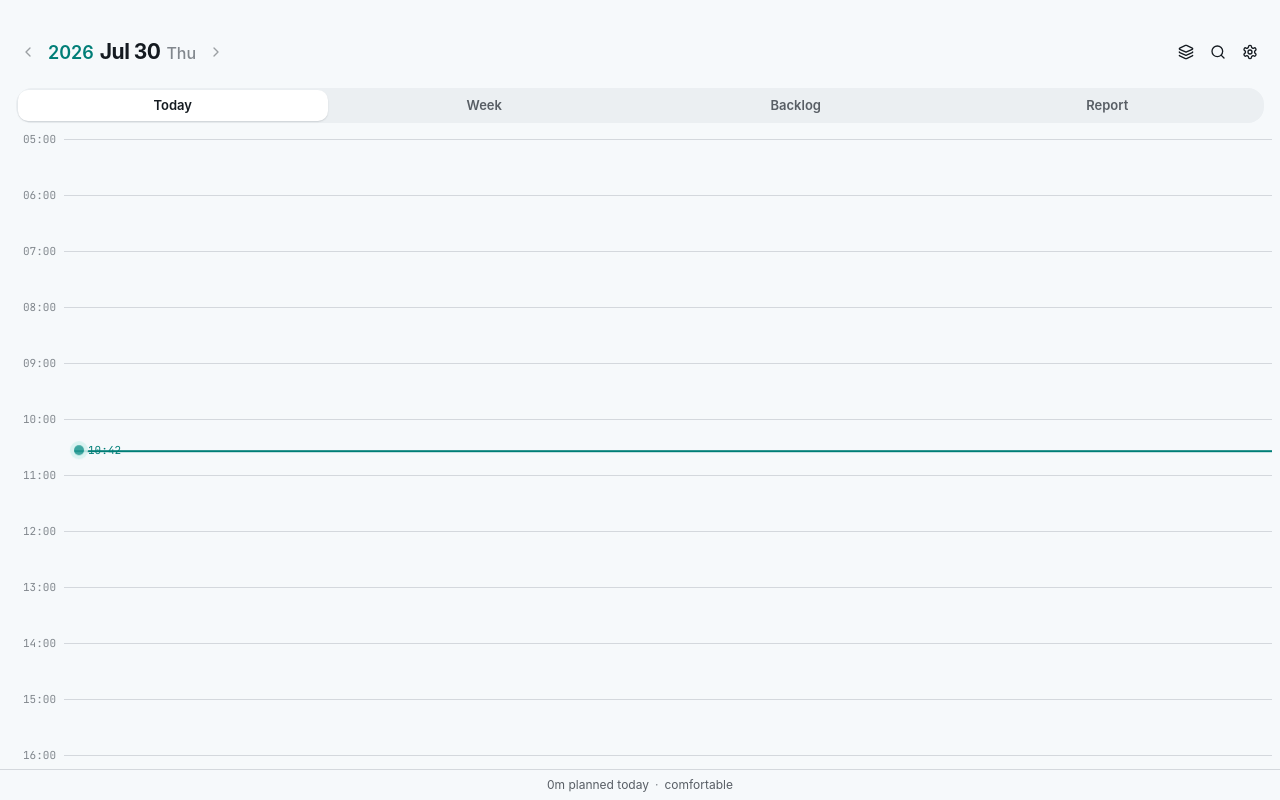
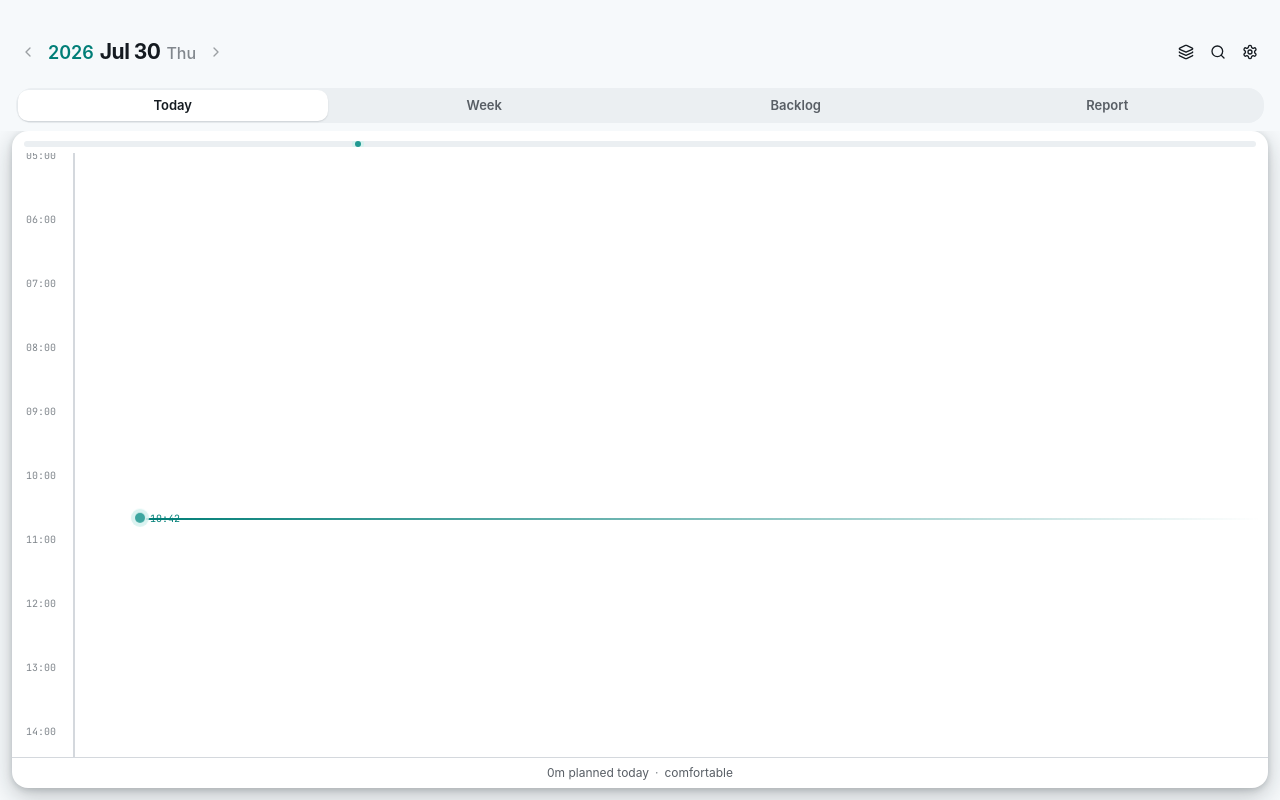
Before and after one commit to project-oxi/oxiline, a React (Vite) app in the folder crates/oxiline-app/: page / in a window 1280 px wide. Built offline with nearby package versions, Linux system fonts and the light colour scheme; a web font is replaced by a local one.

Commit message:
feat(app): hybrid spine timeline — gridlines removed, colored nodes, raised card

```diff
--- a/crates/oxiline-app/src/components/DayTimeline.tsx
+++ b/crates/oxiline-app/src/components/DayTimeline.tsx
@@ -1,11 +1,13 @@
 import { useMemo, useState } from "react";
 import { useTranslation } from "react-i18next";
+import { Check } from "lucide-react";
 import { useTimeline, useCategories, useCreateTask, useSettings } from "../hooks";
 import { useUi } from "../lib/store";
 import { useDroppable } from "@dnd-kit/core";
 import { BlockView } from "./BlockView";
 import { NowLine } from "./NowLine";
-import { formatDuration, minuteToHHMM } from "../lib/colors";
+import { OxideBar } from "./OxideBar";
+import { formatDuration, minuteToHHMM, categoryById, categoryColor } from "../lib/colors";
 import type { TimelineItem } from "../types";
 
 interface Lane {
@@ -64,10 +66,9 @@ function snap(m: number): number {
   return Math.max(0, Math.min(1440 - SLOT, Math.round(m / SLOT) * SLOT));
 }
 
-/** Width of the fixed time-label gutter (matches the w-14 label). Blocks live in
- *  a content lane to the right of this so they never overlap the hour labels. */
-const GUTTER_PX = 56;
-const LANE_GAP = 10;
+const GUTTER_PX = 44;
+const SPINE_X = 54;
+const LANE_GAP = 12;
 
 export function DayTimeline() {
   const { t, i18n } = useTranslation();
@@ -84,7 +85,7 @@ export function DayTimeline() {
   const dayEnd = num(settingsQ.data?.day_end_hour, 26);
   const dayStartMin = dayStart * 60;
   const totalMin = (dayEnd - dayStart) * 60;
-  const pxPerMin = 56 / 60;
+  const pxPerMin = 64 / 60;
   const heightPx = totalMin * pxPerMin;
   const lang = i18n.language?.startsWith("en") ? "en" : "ko";
 
@@ -103,41 +104,95 @@ export function DayTimeline() {
   const warn = num(settingsQ.data?.workload_warning_minutes, 600);
   const tight = warn > 0 && workloadMin > warn;
 
-  const laneLeft = GUTTER_PX + LANE_GAP;
+  const laneLeft = SPINE_X + LANE_GAP;
+  return (
+    <div className="flex h-full flex-col px-3 pb-3">
+      <div
+        className="flex flex-1 flex-col overflow-hidden rounded-2xl"
+        style={{ background: "var(--surface-raised)", boxShadow: "var(--elevation-panel)" }}
+      >
+        {/* oxide handle — day minimap as card grabber */}
+        <div className="px-3 pt-2.5 pb-1.5">
+          <OxideBar
+            items={items}
+            categories={catsQ.data ?? []}
+            dayStartMin={dayStartMin}
+            totalMin={totalMin}
+            compact
+            onClickMinute={(m) => setAdding({ minute: snap(m) })}
+          />
+        </div>
 
-  return (
-    <div className="flex h-full flex-col">
         <div className="relative flex-1 overflow-y-auto px-2 pb-6">
           <div className="relative" style={{ height: heightPx }}>
-          {/* hour rail — labels in the gutter, gridlines span the lane */}
+            {/* spine line */}
+            <div
+              className="pointer-events-none absolute"
+              style={{ left: SPINE_X - 1, top: 0, bottom: 0, width: 2, background: "var(--border-subtle)" }}
+            />
+
+            {/* quiet time labels — no gridlines */}
             {hours.map((h) => {
               const top = (h * 60 - dayStartMin) * pxPerMin;
               const label = `${String(h % 24).padStart(2, "0")}:00`;
               return (
-              <div
+                <span
                   key={h}
-                className="pointer-events-none absolute left-0 right-0 z-0"
-                style={{ top }}
-              >
-                <div className="flex items-center">
-                  <span
-                    className="w-14 shrink-0 pr-2 text-right font-mono text-[11px]"
-                    style={{ color: "var(--text-tertiary)" }}
+                  className="pointer-events-none absolute font-mono text-[10px]"
+                  style={{
+                    left: 0,
+                    width: GUTTER_PX,
+                    top,
+                    textAlign: "right",
+                    paddingRight: 8,
+                    color: "var(--text-tertiary)",
+                    transform: "translateY(-5px)",
+                  }}
                 >
                   {label}
                 </span>
+              );
+            })}
+
+            {/* spine nodes — one per block, colored by category */}
+            {laid.map(({ item }) => {
+              const start = item.start_minute!;
+              const dur = item.duration_minute!;
+              const nodeTop = (start - dayStartMin) * pxPerMin;
+              const cat = categoryById(catsQ.data ?? [], item.category_id);
+              const nodeColor = categoryColor(cat?.color_hue ?? null);
+              const isPastUndone = !item.is_done && start + dur <= nowMin();
+              const fill = item.is_done
+                ? "var(--signal-success)"
+                : isPastUndone
+                  ? "var(--surface-raised)"
+                  : nodeColor;
+              const ring = item.is_done
+                ? "var(--signal-success)"
+                : isPastUndone
+                  ? "var(--signal-rust)"
+                  : "var(--surface-raised)";
+              return (
                 <div
-                    className="h-px flex-1"
-                    style={{ background: "var(--border-subtle)" }}
-                  />
-                </div>
+                  key={`node-${item.id}`}
+                  className="pointer-events-none absolute z-10 flex items-center justify-center rounded-full"
+                  style={{
+                    left: SPINE_X - 7,
+                    top: nodeTop - 7,
+                    width: 14,
+                    height: 14,
+                    background: fill,
+                    border: `2px solid ${ring}`,
+                  }}
+                >
+                  {item.is_done && <Check size={9} color="white" strokeWidth={3} />}
                 </div>
               );
             })}
 
-          {/* content lane — right of the time gutter, so blocks never cover labels */}
+            {/* content lane — right of the spine */}
             <div className="absolute bottom-0 right-0 top-0" style={{ left: laneLeft }}>
-            {/* hover slot hint — shows where a click would land (Amie-style) */}
+              {/* hover slot hint */}
               {hover != null && !adding && (
                 <div
                   className="pointer-events-none absolute left-0 right-0 z-[1] flex items-center rounded-md"
@@ -177,7 +232,7 @@ export function DayTimeline() {
                 );
               })}
 
-            {/* quick-add composer — snapped to a slot, discrete card w/ time chip */}
+              {/* quick-add composer */}
               {adding && (
                 <div
                   className="absolute left-0 right-0 z-30 flex items-center gap-2 rounded-lg border px-2 py-1.5"
@@ -238,12 +293,12 @@ export function DayTimeline() {
                 onHover={setHover}
               />
 
-            <NowLine pxPerMin={pxPerMin} dayStartMin={dayStartMin} />
+              <NowLine pxPerMin={pxPerMin} dayStartMin={dayStartMin} spineX={SPINE_X} />
             </div>
           </div>
         </div>
 
-      {/* workload inline (Sunsama-quiet, §7.1) */}
+        {/* workload footer */}
         <div
           className="flex items-center justify-center gap-1.5 border-t border-border-subtle px-3 py-1.5 text-[12px]"
           style={{ color: tight ? "var(--signal-rust)" : "var(--text-secondary)" }}
@@ -251,6 +306,7 @@ export function DayTimeline() {
           <span>{t("timeline.plannedDur", { dur: formatDuration(workloadMin, lang as "ko" | "en") })}</span>
           <span style={{ color: "var(--text-tertiary)" }}>·</span>
           <span>{tight ? t("timeline.workloadTight") : t("timeline.workloadEasy")}</span>
+        </div>
       </div>
     </div>
   );
--- a/crates/oxiline-app/src/components/NowLine.tsx
+++ b/crates/oxiline-app/src/components/NowLine.tsx
@@ -4,6 +4,7 @@ import { minuteToHHMM } from "../lib/colors";
 interface Props {
   pxPerMin: number;
   dayStartMin: number;
+  spineX: number;
 }
 
 function nowMinute(): number {
@@ -13,7 +14,7 @@ function nowMinute(): number {
 
 /** The "Now Line" — imperatively slid via requestAnimationFrame so the React
  *  tree is never re-rendered each frame (`04-architecture.md` §4.7). */
-export function NowLine({ pxPerMin, dayStartMin }: Props) {
+export function NowLine({ pxPerMin, dayStartMin, spineX }: Props) {
   const lineRef = useRef<HTMLDivElement>(null);
   const dotRef = useRef<HTMLDivElement>(null);
   const labelRef = useRef<HTMLSpanElement>(null);
@@ -46,19 +47,25 @@ export function NowLine({ pxPerMin, dayStartMin }: Props) {
   return (
     <div
       ref={lineRef}
-      className="pointer-events-none absolute left-0 right-0 z-20"
-      style={{ top: 0, willChange: "transform" }}
+      className="pointer-events-none absolute z-20"
+      style={{ top: 0, left: spineX, right: 0, willChange: "transform" }}
     >
       <div className="relative h-0">
         <div
-          className="absolute left-0 right-0"
-          style={{ height: 2, background: "var(--accent-oxide-strong)" }}
+          className="absolute"
+          style={{
+            left: 6,
+            right: 0,
+            height: 1.5,
+            background:
+              "linear-gradient(90deg, var(--accent-oxide-strong), transparent)",
+          }}
         />
         <div
           ref={dotRef}
           className="absolute"
           style={{
-            left: 0,
+            left: -5,
             top: -5,
             width: 10,
             height: 10,
@@ -70,8 +77,8 @@ export function NowLine({ pxPerMin, dayStartMin }: Props) {
         />
         <span
           ref={labelRef}
-          className="absolute font-mono text-[11px]"
-          style={{ left: 14, top: -8, color: "var(--accent-oxide-strong)" }}
+          className="absolute font-mono text-[10px]"
+          style={{ left: 10, top: -7, color: "var(--accent-oxide-strong)" }}
         />
       </div>
       <style>{`@keyframes oxiline-pulse { 0%,100%{opacity:.85;transform:scale(1)} 50%{opacity:1;transform:scale(1.06)} }`}</style>
```
Lines whose indentation alone changed are shown as unchanged.
